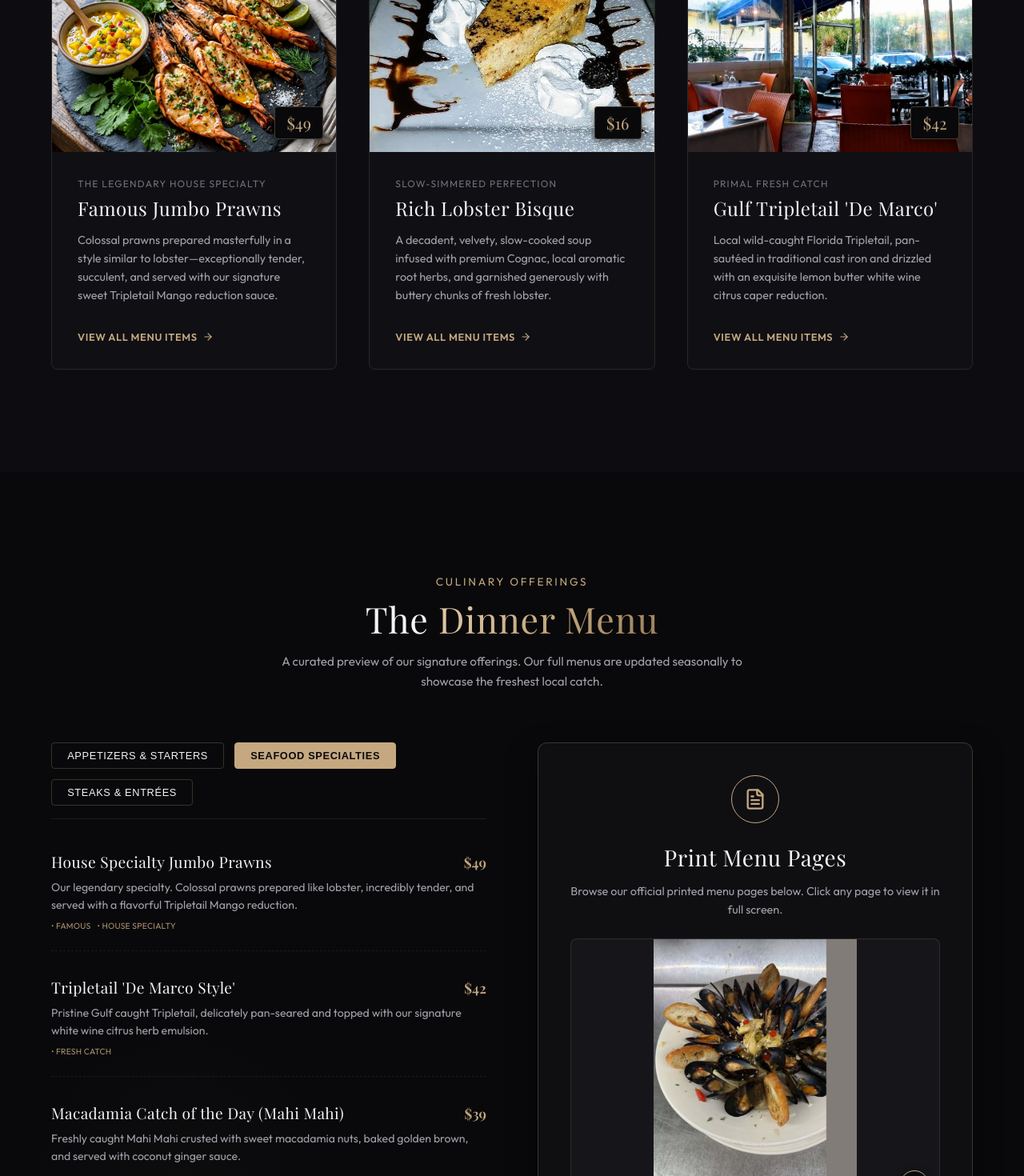
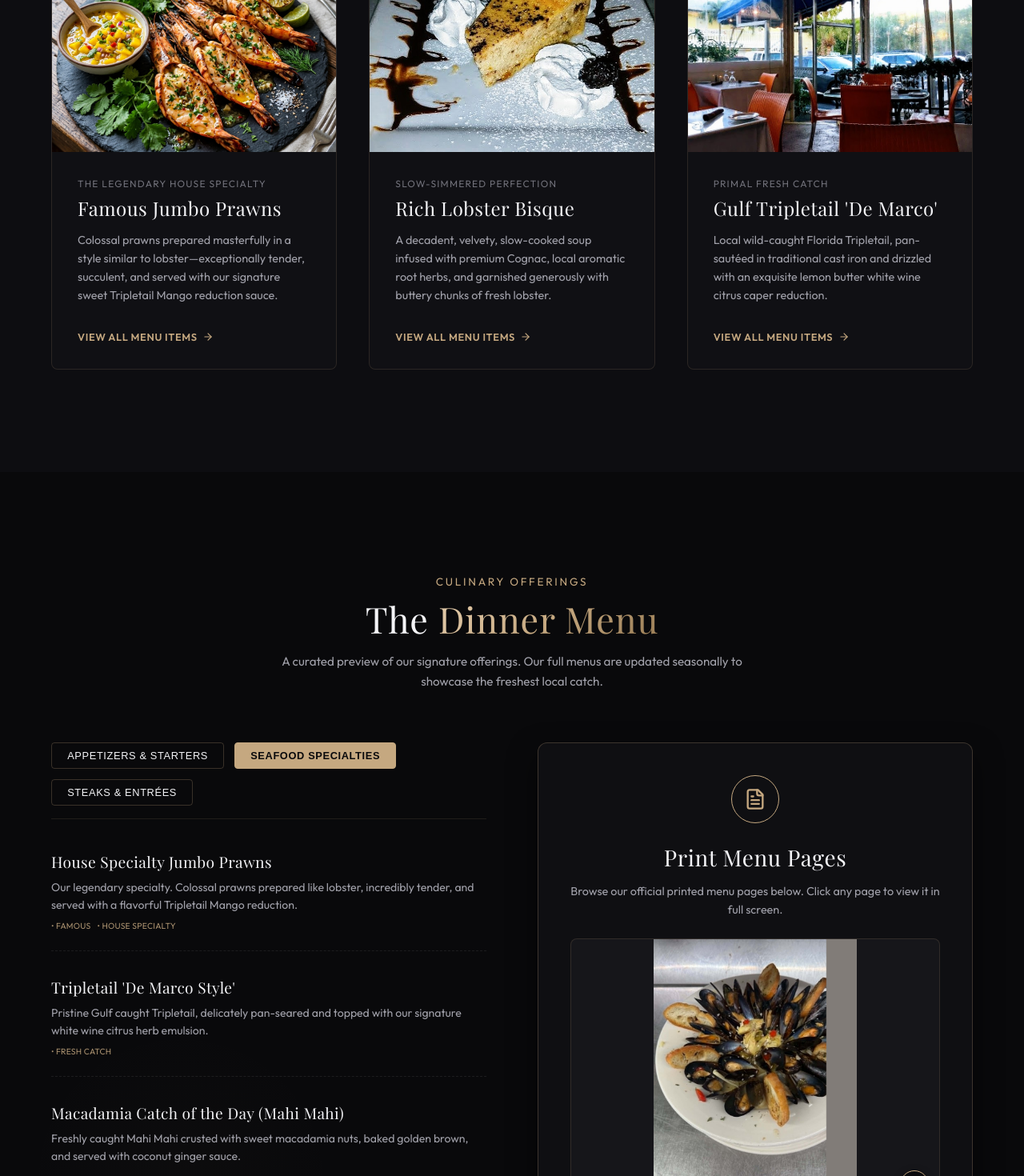
Before and after one commit to xxPhilllxx/cafe-de-marco-wesbite, a React (Vite) app: page / in a window 1280 px wide. Shown: the part 1960-3430 px from the top of the page at 80% size. Built offline with nearby package versions, Linux system fonts and the light colour scheme; a web font is replaced by a local one.

Commit message:
Remove all prices related to food items from digital menu and featured specialties

```diff
--- a/src/assetsConfig.js
+++ b/src/assetsConfig.js
@@ -109,24 +109,20 @@ export const restaurantConfig = {
         items: [
           {
             name: "Lobster Bisque",
-            price: "16",
             description: "Rich, creamy, and slow-simmered with premium cognac and a generous garnish of fresh lobster chunks.",
             tags: ["Signature", "Gluten-Free Available"]
           },
           {
             name: "Caprese Salad",
-            price: "15",
             description: "Vine-ripened tomatoes, fresh buffalo mozzarella, fragrant basil leaves, finished with cold-pressed olive oil and balsamic glaze.",
             tags: ["Vegetarian"]
           },
           {
             name: "Sandy's Favorite Salad",
-            price: "14",
             description: "Crisp mixed greens, fresh seasonal berries, toasted almonds, and crumbled goat cheese tossed in house vinaigrette."
           },
           {
             name: "De Marco Sampler Platter",
-            price: "24",
             description: "A perfect sharing plate featuring a selection of artisanal baked appetizers and crispy calamari."
           }
         ]
@@ -137,19 +133,16 @@ export const restaurantConfig = {
         items: [
           {
             name: "House Specialty Jumbo Prawns",
-            price: "49",
             description: "Our legendary specialty. Colossal prawns prepared like lobster, incredibly tender, and served with a flavorful Tripletail Mango reduction.",
             tags: ["Famous", "House Specialty"]
           },
           {
             name: "Tripletail 'De Marco Style'",
-            price: "42",
             description: "Pristine Gulf caught Tripletail, delicately pan-seared and topped with our signature white wine citrus herb emulsion.",
             tags: ["Fresh Catch"]
           },
           {
             name: "Macadamia Catch of the Day (Mahi Mahi)",
-            price: "39",
             description: "Freshly caught Mahi Mahi crusted with sweet macadamia nuts, baked golden brown, and served with coconut ginger sauce."
           }
         ]
@@ -160,23 +153,19 @@ export const restaurantConfig = {
         items: [
           {
             name: "Prime Aged Ribeye",
-            price: "54",
             description: "16oz of hand-selected USDA Prime Ribeye, marbled for maximum flavor, wet-aged 28 days, and fire-grilled to order.",
             tags: ["Prime"]
           },
           {
             name: "Slow-Braised Lamb Osso Buco",
-            price: "46",
             description: "Tender, fall-off-the-bone lamb shank slow-braised in red wine, root vegetables, and aromatic spices over saffron risotto."
           },
           {
             name: "Chicken Francese",
-            price: "32",
             description: "Tender breast of chicken egg-battered and sautéed in a delicate lemon, butter, and white wine pan-sauce."
           },
           {
             name: "Artisanal Vegetarian Risotto",
-            price: "28",
             description: "Creamy Arborio rice slow-cooked with fresh local seasonal mushrooms, roasted asparagus, and aged Parmesan.",
             tags: ["Vegetarian"]
           }
--- a/src/components/Featured.jsx
+++ b/src/components/Featured.jsx
@@ -6,7 +6,6 @@ export default function Featured() {
   const specialties = [
     {
       title: "Famous Jumbo Prawns",
-      price: "$49",
       subtitle: "The Legendary House Specialty",
       description: "Colossal prawns prepared masterfully in a style similar to lobster—exceptionally tender, succulent, and served with our signature sweet Tripletail Mango reduction sauce.",
       image: "/images/jumbo_prawns.png", // Delicious prawns/shrimp dish
@@ -14,7 +13,6 @@ export default function Featured() {
     },
     {
       title: "Rich Lobster Bisque",
-      price: "$16",
       subtitle: "Slow-Simmered Perfection",
       description: "A decadent, velvety, slow-cooked soup infused with premium Cognac, local aromatic root herbs, and garnished generously with buttery chunks of fresh lobster.",
       image: "/images/cafe-de-marco-AF1QipOUsqU4d-3UdVUL9QTOzNuwOErfmtq-hADhzga7~2.jpg", // Elegant soup bowl
@@ -22,7 +20,6 @@ export default function Featured() {
     },
     {
       title: "Gulf Tripletail 'De Marco'",
-      price: "$42",
       subtitle: "Primal Fresh Catch",
       description: "Local wild-caught Florida Tripletail, pan-sautéed in traditional cast iron and drizzled with an exquisite lemon butter white wine citrus caper reduction.",
       image: "/images/cafe-de-marco-AF1QipNoHbtAQzpB0LP33l_0gXr0dmfugTu4ymwQWet6~2.jpg", // Pan seared fish
@@ -99,24 +96,6 @@ export default function Featured() {
                   onMouseEnter={(e) => e.target.style.transform = 'scale(1.05)'}
                   onMouseLeave={(e) => e.target.style.transform = 'scale(1.0)'}
                 />
-                {/* Visual price tag */}
-                <div
-                  style={{
-                    position: 'absolute',
-                    bottom: '1rem',
-                    right: '1rem',
-                    backgroundColor: 'var(--bg-obsidian)',
-                    border: '1px solid rgba(197, 168, 128, 0.3)',
-                    color: 'var(--color-gold)',
-                    fontFamily: 'var(--font-serif)',
-                    fontSize: '1.25rem',
-                    padding: '0.4rem 0.9rem',
-                    borderRadius: '4px',
-                    boxShadow: '0 4px 10px rgba(0,0,0,0.5)',
-                  }}
-                >
-                  {item.price}
-                </div>
               </div>
 
               {/* Card Details */}
--- a/src/components/MenuSection.jsx
+++ b/src/components/MenuSection.jsx
@@ -94,8 +94,8 @@ export default function MenuSection() {
                       animation: 'fadeIn 0.4s ease'
                     }}
                   >
-                    {/* Name and price row */}
-                    <div style={{ display: 'flex', justifyContent: 'space-between', alignItems: 'baseline', marginBottom: '0.5rem' }}>
+                    {/* Name row */}
+                    <div style={{ display: 'flex', alignItems: 'baseline', marginBottom: '0.5rem' }}>
                       <h4
                         className="serif-font"
                         style={{
@@ -113,16 +113,6 @@ export default function MenuSection() {
                           </span>
                         )}
                       </h4>
-                      <span
-                        style={{
-                          color: 'var(--color-gold)',
-                          fontWeight: '600',
-                          fontSize: '1.1rem',
-                          fontFamily: 'var(--font-serif)'
-                        }}
-                      >
-                        ${item.price}
-                      </span>
                     </div>
                     {/* Description */}
                     <p style={{ fontSize: '0.88rem', color: 'var(--text-secondary)' }}>
```
